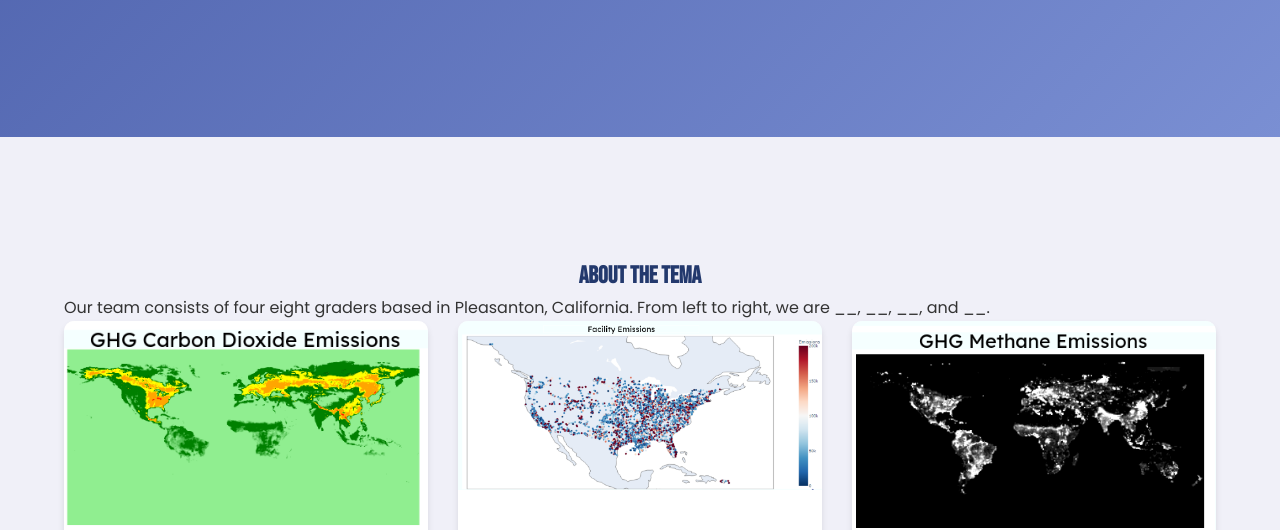
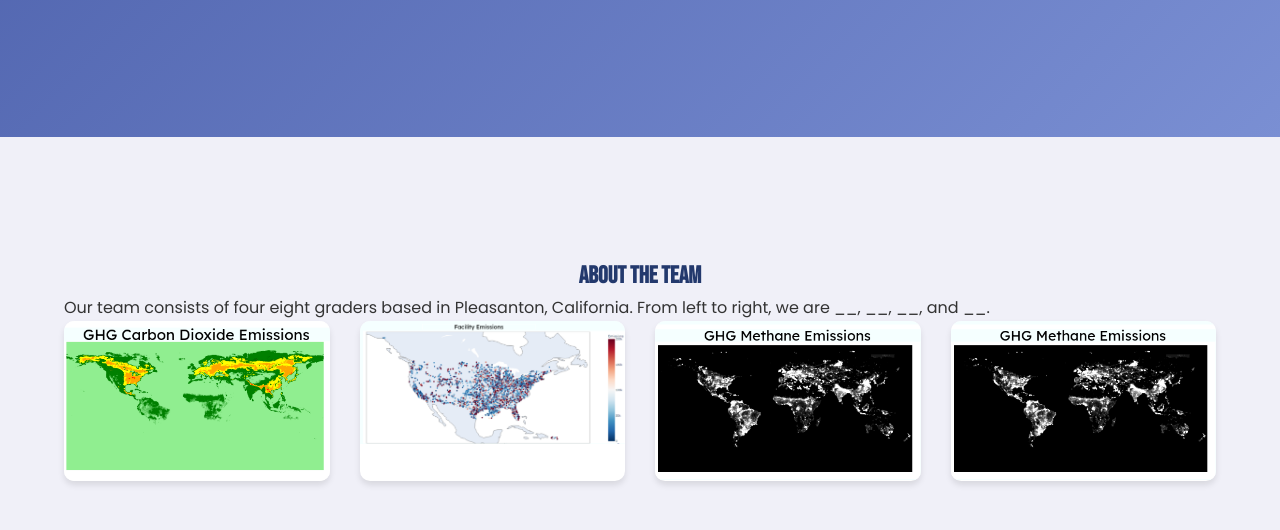
Before and after one commit to project-carbon/home, a plain HTML site: page index.html in a window 1280 px wide. Shown: the part 444-974 px from the top of the page. Drawn offline with nearby package versions, Linux system fonts and the light colour scheme.

Commit message:
Update index.html

```diff
--- a/index.html
+++ b/index.html
@@ -312,7 +312,7 @@
 
     <section id="resources" class="resources">
       <div class="container">
-        <h2>ABOUT THE TEMA</h2>
+        <h2>ABOUT THE TEAM</h2>
         <p>Our team consists of four eight graders based in Pleasanton, California. From left to right, we are __, __, __, and __.</p>
         <div class="image-grid">
           <div class="grid-item">
@@ -320,6 +320,9 @@
           </div>
           <div class="grid-item">
             <img src="data3.png" alt="Overall Emissions from 1990-2012">
+          </div>
+          <div class="grid-item">
+            <img src="data2.png" alt="Facility Emissions">
           </div>
           <div class="grid-item">
             <img src="data2.png" alt="Facility Emissions">
```
